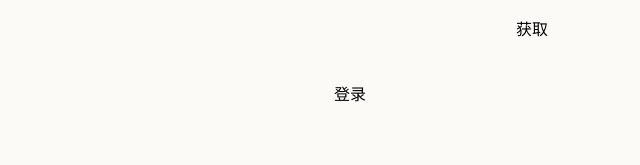
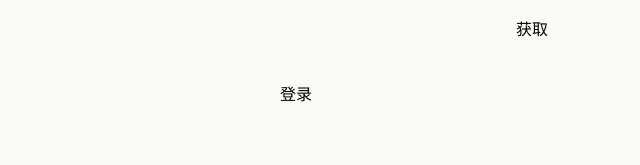
Before and after one commit to luzhenhua/heytea, a Next.js app: page / in a window 1280 px wide. Shown: the part 365-530 px from the top of the page, without its empty margins (290-930 px from the left). Built offline with nearby package versions, Linux system fonts and the light colour scheme.

Commit message:
chore: center login action buttons

```diff
--- a/app/components/LoginPanel.tsx
+++ b/app/components/LoginPanel.tsx
@@ -164,6 +164,7 @@ export default function LoginPanel({ setUser }: any) {
           <div className="flex justify-center">
             <wired-button
               onClick={handlePhoneLogin}
+              style={{ minWidth: '180px' }}
             >
               登录
             </wired-button>
@@ -184,6 +185,7 @@ export default function LoginPanel({ setUser }: any) {
           <div className="flex justify-center">
             <wired-button
               onClick={handleTokenLogin}
+              style={{ minWidth: '180px' }}
             >
               验证
             </wired-button>
```
